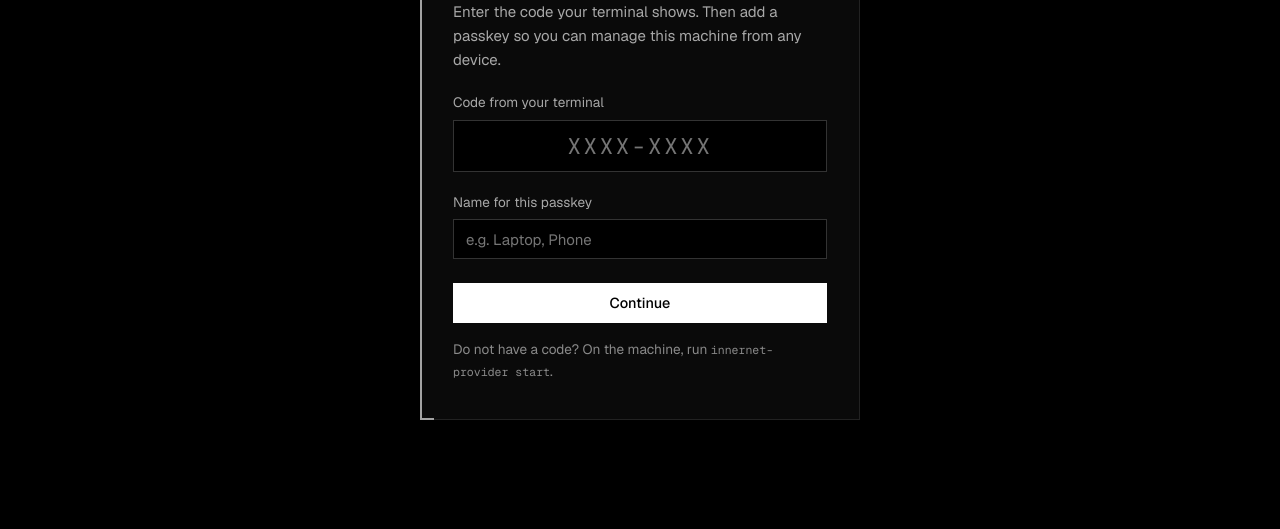
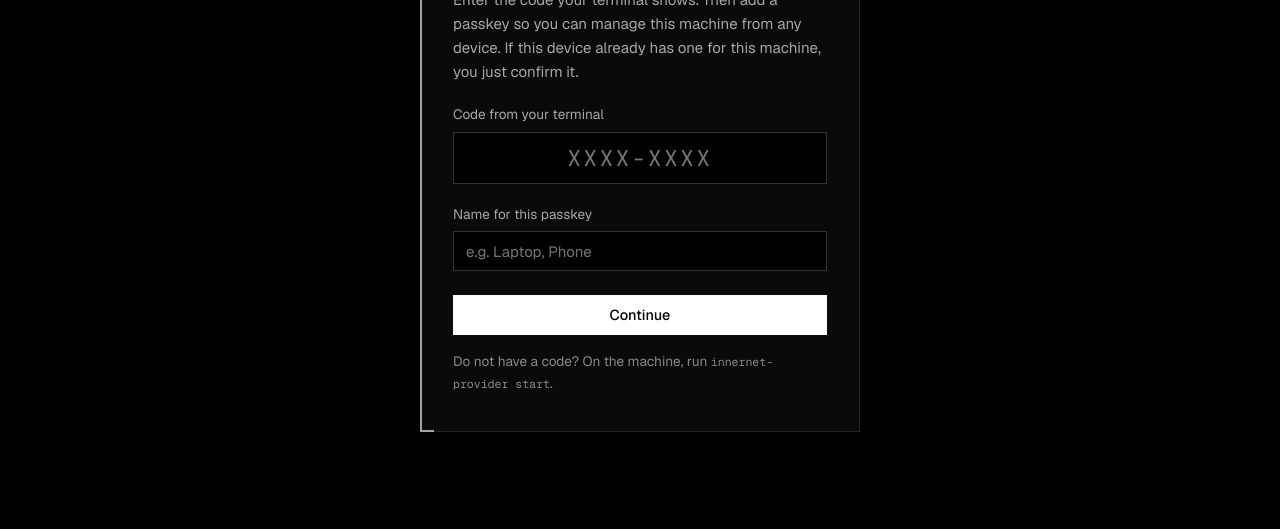
Before and after one commit to shakeelamjid/innernet-protocol, a plain HTML site: page innernet2/registry_service/static/claim.html in a window 1280 px wide. Shown: the part 271-800 px from the top of the page. Drawn offline with Linux system fonts and the light colour scheme; files that its build step writes are made by us from their sources; files whose address does not match are found by name.

Commit message:
Claim page wording for an existing passkey
Clarified instructions for adding a passkey if one already exists.

```diff
--- a/innernet2/registry_service/static/claim.html
+++ b/innernet2/registry_service/static/claim.html
@@ -14,7 +14,7 @@
   <section class="center">
     <div class="panel frame">
       <h1>Connect your machine</h1>
-      <p>Enter the code your terminal shows. Then add a passkey so you can manage this machine from any device.</p>
+      <p>Enter the code your terminal shows. Then add a passkey so you can manage this machine from any device. If this device already has one for this machine, you just confirm it.</p>
       <label for="code">Code from your terminal</label>
       <input id="code" class="code-input" maxlength="9" autocomplete="off" autocapitalize="characters" spellcheck="false" placeholder="XXXX-XXXX">
       <label for="pk-name">Name for this passkey</label>
```
